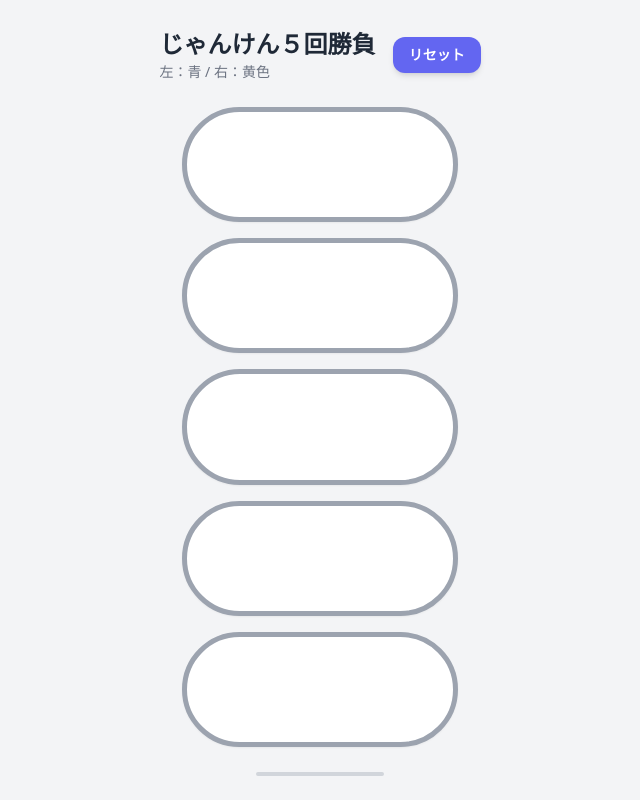
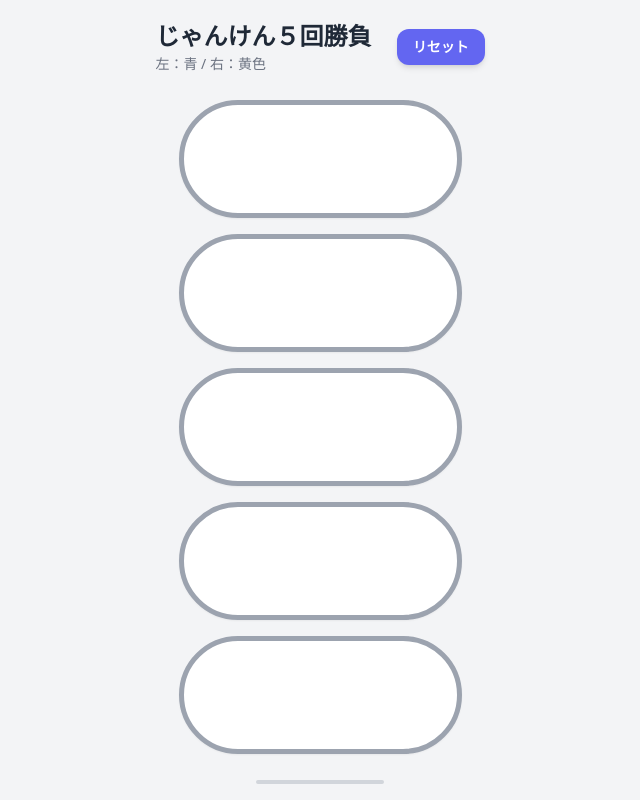
Before and after one commit to t044-050-ctrl/janken5kai-syobu, a plain HTML site: page index.html in a window 1280 px wide. Shown: the whole page, without its empty margins (354-994 px from the left). Drawn offline with nearby package versions, Linux system fonts and the light colour scheme.

Commit message:
Add files via upload

```diff
--- a/index.html
+++ b/index.html
@@ -13,8 +13,10 @@
         html, body {
             width: 100%;
             height: 100%;
-overflow: hidden;
+            margin: 0;
+            overflow: hidden;
             position: fixed;
+            inset: 0;
             touch-action: none;
             user-select: none;
             -webkit-user-select: none;
@@ -22,31 +24,64 @@ overflow: hidden;
             -ms-user-select: none;
             -webkit-touch-callout: none;
             background-color: #f3f4f6;
+            box-sizing: border-box;
         }
 
-        /* 画面比率（9:19.5）を維持しながら画面に合わせて拡大するコンテナ */
-        .iphone-container {
-            width: 100vw;
-            max-width: calc(100dvh * (9 / 19.5));
-            height: 100dvh;
-            max-height: calc(100vw * (19.5 / 9));
-            aspect-ratio: 9 / 19.5;
-            padding-top: max(env(safe-area-inset-top), 1.25rem);
-            padding-bottom: max(env(safe-area-inset-bottom), 1.25rem);
-            padding-left: max(env(safe-area-inset-left), 1rem);
-            padding-right: max(env(safe-area-inset-right), 1rem);
+        *, *::before, *::after {
+            box-sizing: border-box;
         }
 
-        /* カプセル（アスペクト比2.4:1）画面拡大に応じて縦横比を崩さず比例拡大 */
+        /* iPhoneの縦画面内で、比率を保ったまま正確に中央配置 */
+        .iphone-container {
+            width: min(100vw, calc(100dvh * 9 / 19.5));
+            height: min(100dvh, calc(100vw * 19.5 / 9));
+            aspect-ratio: 9 / 19.5;
+            padding-top: max(env(safe-area-inset-top), 12px);
+            padding-bottom: max(env(safe-area-inset-bottom), 12px);
+            padding-left: max(env(safe-area-inset-left), 12px);
+            padding-right: max(env(safe-area-inset-right), 12px);
+            margin-inline: auto;
+            overflow: hidden;
+        }
+
+        /* 見出しとリセットボタンの折り返し・押し合いを防ぐ */
+        .app-header {
+            width: 100%;
+            min-width: 0;
+            gap: 8px;
+        }
+
+        .app-heading {
+            min-width: 0;
+            white-space: nowrap;
+        }
+
+        #reset-btn {
+            flex: 0 0 auto;
+            white-space: nowrap;
+        }
+
+        /* カプセルは画面幅に対して中央に配置 */
         .shape {
             width: 82%;
             aspect-ratio: 2.4 / 1;
             box-sizing: border-box;
+            flex: 0 0 auto;
             transition: background-color 0.2s ease-in-out, border-color 0.2s ease-in-out, transform 0.1s ease;
         }
 
         .shape:active {
             transform: scale(0.97);
+        }
+
+        @media (max-width: 380px) {
+            .app-heading h1 {
+                font-size: 1rem;
+            }
+            #reset-btn {
+                padding-left: 10px;
+                padding-right: 10px;
+            }
         }
     </style>
 </head>
@@ -55,8 +90,8 @@ overflow: hidden;
     <div class="iphone-container flex flex-col justify-between items-center relative z-0">
 
         <!-- ヘッダー＆リセットボタン領域 -->
-        <div class="w-full flex justify-between items-center pt-2 px-2">
-            <div class="text-left">
+        <div class="app-header flex justify-between items-center pt-2 px-2">
+            <div class="app-heading text-left">
                 <h1 class="text-lg sm:text-2xl font-bold text-gray-800 leading-tight">じゃんけん５回勝負</h1>
                 <p class="text-xs sm:text-sm text-gray-500 mt-0.5">左：青 / 右：黄色</p>
             </div>
```
